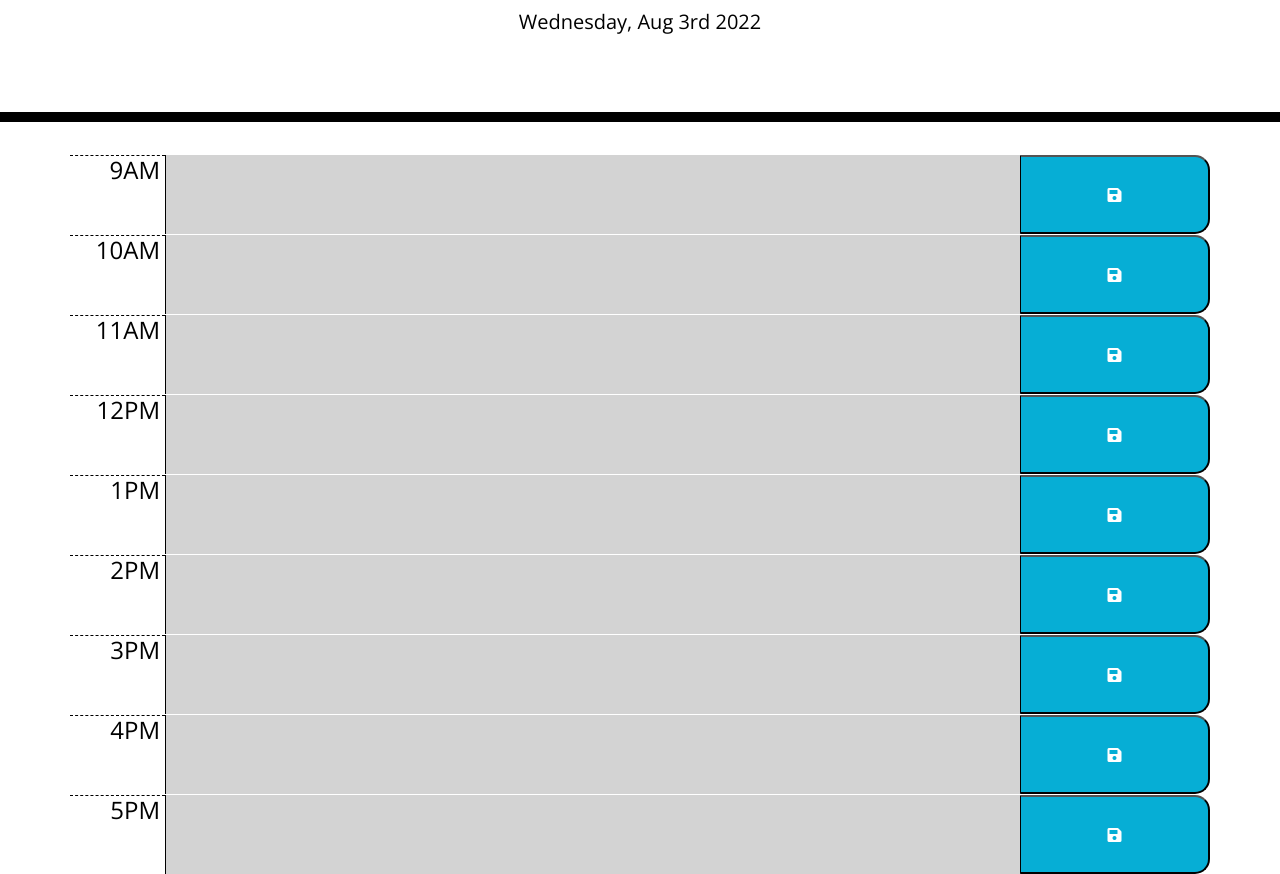
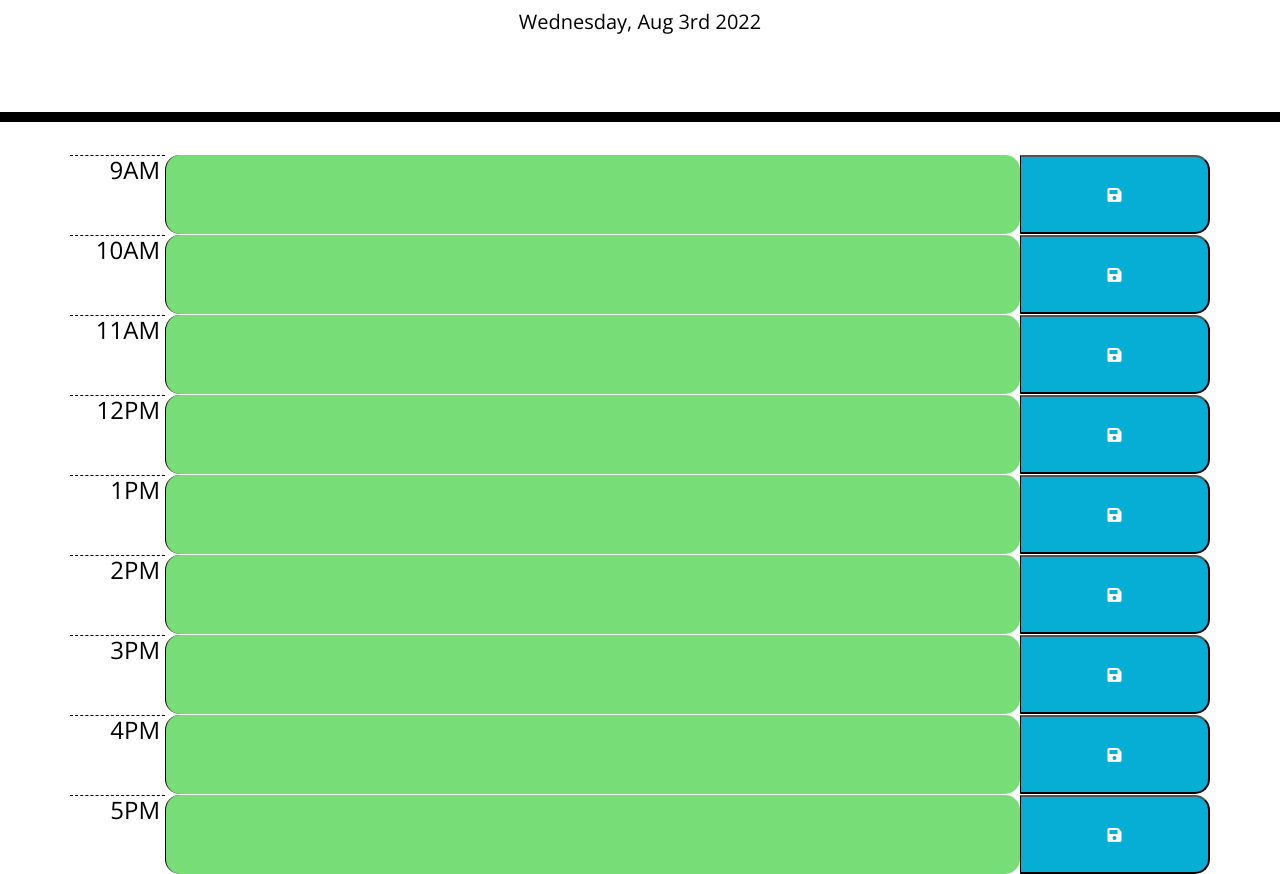
Before and after one commit to ScarElite/work-day-scheduler, a plain HTML site: page index.html in a window 1280 px wide. Shown: the part 182-1056 px from the top of the page. Drawn offline with nearby package versions, Linux system fonts and the light colour scheme.

Commit message:
Added a function that keeps track of the hour of the day and adds/removes the neccessary classes to the time-blocks so that the user knows if the time-block is in the past, present, or future.

```diff
--- a/assets/js/script.js
+++ b/assets/js/script.js
@@ -1,5 +1,3 @@
-var timeBlockDescription = document.querySelector(".description");
-var saveBtn = document.querySelector(".saveBtn");
 var currentDay = document.querySelector("#currentDay");
 
 // Display's the day and today's date
@@ -15,5 +13,43 @@ $(document).ready(function () {
 
         // Save the description the user input and the id of the time-block associated with that description to the localStorage
         localStorage.setItem(description, time);
-    });
+    })
+
+    function timeTracker() {
+        // Gets the current hour of the day
+        var currentTime = moment().hour();
+        console.log(currentTime);
+
+        $(".time-block").each(function () {
+            var timeBlock = parseInt($(this).attr("id").split("hour")[1]);
+
+            if (timeBlock < currentTime) {
+                $(this).removeClass("future");
+                $(this).removeClass("present");
+                $(this).addClass("past");
+            } else if (timeBlock === currentTime) {
+                $(this).removeClass("future");
+                $(this).removeClass("past");
+                $(this).addClass("present");
+            } else {
+                $(this).removeClass("past");
+                $(this).removeClass("present");
+                $(this).addClass("future");
+            }
+        })
+    }
+
+    // Get item from localStorage if any
+    $("#hour8 .description").val(localStorage.getItem("hour8"));
+    $("#hour9 .description").val(localStorage.getItem("hour9"));
+    $("#hour10 .description").val(localStorage.getItem("hour10"));
+    $("#hour11 .description").val(localStorage.getItem("hour11"));
+    $("#hour12 .description").val(localStorage.getItem("hour12"));
+    $("#hour13 .description").val(localStorage.getItem("hour13"));
+    $("#hour14 .description").val(localStorage.getItem("hour14"));
+    $("#hour15 .description").val(localStorage.getItem("hour15"));
+    $("#hour16 .description").val(localStorage.getItem("hour16"));
+    $("#hour17 .description").val(localStorage.getItem("hour17"));
+
+    timeTracker();
 });
--- a/index.html
+++ b/index.html
@@ -19,50 +19,52 @@
     <p id="currentDay" class="lead"></p>
   </header>
   <div class="container">
+
     <!-- Timeblocks go here -->
-    <li id="hour-9" class="row time-block">
+
+    <li id="hour9" class="row">
       <h2 class="col-1 hour">9AM</h2>
-      <textarea name="description" id="" class="col-9 past description"></textarea>
+      <textarea name="description" id="" class="col-9 past description time-block"></textarea>
       <button type="submit" class="col-2 saveBtn"><i class="fas fa-save"></i></button>
     </li>
-    <li id="hour-10" class="row time-block">
+    <li id="hour10" class="row">
       <h2 class="col-1 hour">10AM</h2>
-      <textarea name="description" id="" class="col-9 past description"></textarea>
+      <textarea name="description" id="" class="col-9 past description time-block"></textarea>
       <button type="submit" class="col-2 saveBtn"><i class="fas fa-save"></i></button>
     </li>
-    <li id="hour-11" class="row time-block">
+    <li id="hour11" class="row">
       <h2 class="col-1 hour">11AM</h2>
-      <textarea name="description" id="" class="col-9 past description"></textarea>
+      <textarea name="description" id="" class="col-9 past description time-block"></textarea>
       <button type="submit" class="col-2 saveBtn"><i class="fas fa-save"></i></button>
     </li>
-    <li id="hour-12" class="row time-block">
+    <li id="hour12" class="row">
       <h2 class="col-1 hour">12PM</h2>
-      <textarea name="description" id="" class="col-9 past description"></textarea>
+      <textarea name="description" id="" class="col-9 past description time-block"></textarea>
       <button type="submit" class="col-2 saveBtn"><i class="fas fa-save"></i></button>
     </li>
-    <li id="hour-13" class="row time-block">
+    <li id="hour13" class="row">
       <h2 class="col-1 hour">1PM</h2>
-      <textarea name="description" id="" class="col-9 past description"></textarea>
+      <textarea name="description" id="" class="col-9 past description time-block"></textarea>
       <button type="submit" class="col-2 saveBtn"><i class="fas fa-save"></i></button>
     </li>
-    <li id="hour-14" class="row time-block">
+    <li id="hour14" class="row">
       <h2 class="col-1 hour">2PM</h2>
-      <textarea name="description" id="" class="col-9 past description"></textarea>
+      <textarea name="description" id="" class="col-9 past description time-block"></textarea>
       <button type="submit" class="col-2 saveBtn"><i class="fas fa-save"></i></button>
     </li>
-    <li id="hour-15" class="row time-block">
+    <li id="hour15" class="row">
       <h2 class="col-1 hour">3PM</h2>
-      <textarea name="description" id="" class="col-9 past description"></textarea>
+      <textarea name="description" id="" class="col-9 past description time-block"></textarea>
       <button type="submit" class="col-2 saveBtn"><i class="fas fa-save"></i></button>
     </li>
-    <li id="hour-16" class="row time-block">
+    <li id="hour16" class="row">
       <h2 class="col-1 hour">4PM</h2>
-      <textarea name="description" id="" class="col-9 past description"></textarea>
+      <textarea name="description" id="" class="col-9 past description time-block"></textarea>
       <button type="submit" class="col-2 saveBtn"><i class="fas fa-save"></i></button>
     </li>
-    <li id="hour-17" class="row time-block">
-      <h2 class="col-1 hour">5PM</h2>
-      <textarea name="description" id="" class="col-9 past description"></textarea>
+    <li id="hour17" class="row">
+      <h2 class=" col-1 hour">5PM</h2>
+      <textarea name="description" id="" class="col-9 past description time-block"></textarea>
       <button type="submit" class="col-2 saveBtn"><i class="fas fa-save"></i></button>
     </li>
   </div>
```
